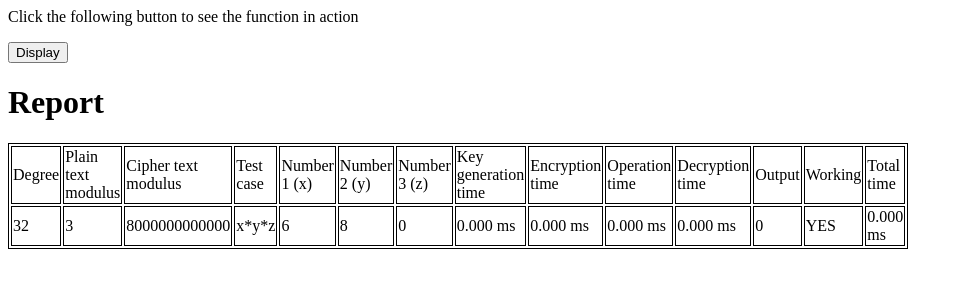
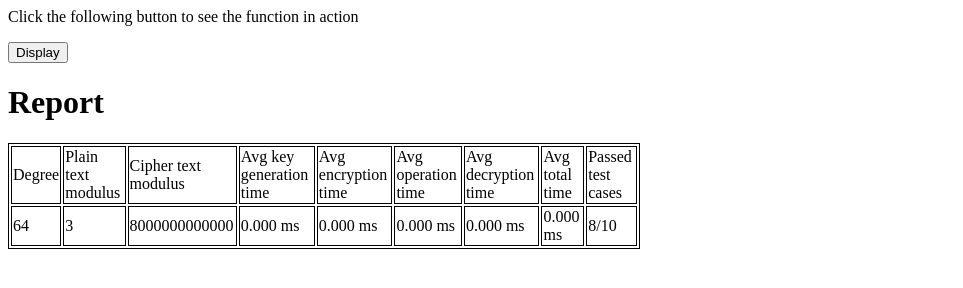
Before and after one commit to say-saha/BFV-JavaScript, a plain HTML site: page Website/index.html in a window 1280 px wide. Both pictures are taken after a click on the button "Display". Shown: the whole page, without its empty margins (0-963 px from the left). Drawn offline with nearby package versions, Linux system fonts and the light colour scheme.

Commit message:
Updated testing structure

```diff
--- a/Website/bfv_enc.js
+++ b/Website/bfv_enc.js
@@ -1,11 +1,18 @@
 function enc(){
-      var working = "No"
-      var test_case = "x*y*z";
-      // var test_case = "(a+b)*(c+d)"
+      var test_cases = 10;
+      var avg_key_gen_time = 0;
+      var avg_enc_time = 0;
+      var avg_operation_time = 0;
+      var avg_dec_time = 0;
+      var avg_total_time = 0;
+      var working_case = 0;
+      var degree = 64;
+      var plain_modulus = 3;
+      var cipher_modulus = 8000000000000;
+
+      for(let i=0; i<test_cases; i++){
+            let test_case = "(x*y)+z";
             var startTime = performance.now();
-      let degree = 32;
-      let plain_modulus = 3;
-      let cipher_modulus = 8000000000000;
             const params = new BFVParameters(degree, plain_modulus, cipher_modulus);
             const key_generator = new BFVKeyGenerator(params);
 
@@ -13,6 +20,7 @@ function enc(){
             const public_key = key_generator.public_key;
             const relin_key = key_generator.relin_key;
             var key_gen_time = (performance.now() - startTime)/100;
+            avg_key_gen_time += key_gen_time;
 
             let message1 = Math.floor(Math.random() * 10);
             let message2 = Math.floor(Math.random() * 10);
@@ -29,34 +37,34 @@ function enc(){
             let cipher2 = encryptor.encrypt(encoded_plain2);
             let cipher3 = encryptor.encrypt(encoded_plain3);
             var encryption_time = ((performance.now() - startTime)/100) - key_gen_time;
+            avg_enc_time += encryption_time;
 
             const evaluator = new BFVEvaluator(params);
-      let final = evaluator.multiply(cipher1, cipher2, relin_key);
-      final = evaluator.multiply(final, cipher3, relin_key);
+            let mul1 = evaluator.multiply(cipher1, cipher2, relin_key);
+            let final = evaluator.add(mul1, cipher3);
             var operation_time = ((performance.now() - startTime)/100) - (key_gen_time + encryption_time);
+            avg_operation_time += operation_time;
 
             const decryptor = new BFVDecryptor(params, secret_key);
             let decrypted_encoded = decryptor.decrypt(final);
             let decrypted = encoder.decode(decrypted_encoded);
             var decryption_time = ((performance.now() - startTime)/100) - (key_gen_time + encryption_time + operation_time);
+            avg_dec_time += decryption_time;
 
-      if(message1 * message2 * message3 == decrypted)
-            working = "YES";
+            if((message1 * message2) + message3 == decrypted)
+                  working_case += 1;
 
             var total_time = (performance.now() - startTime)/100;
+            avg_total_time += total_time;
+      }
 
       document.getElementById("degree").innerHTML = degree;
       document.getElementById("plain_modulus").innerHTML = plain_modulus;
       document.getElementById("cipher_modulus").innerHTML = cipher_modulus;
-      document.getElementById("test_case").innerHTML = test_case;
-      document.getElementById("number_1").innerHTML = message1;
-      document.getElementById("number_2").innerHTML = message2;
-      document.getElementById("number_3").innerHTML = message3;
-      document.getElementById("key_gen_time").innerHTML = (key_gen_time.toFixed(3)).toString() + " ms";
-      document.getElementById("encryption_time").innerHTML = (encryption_time.toFixed(3)).toString() + " ms";
-      document.getElementById("operation_time").innerHTML = (operation_time.toFixed(3)).toString() + " ms";
-      document.getElementById("decryption_time").innerHTML = (decryption_time.toFixed(3)).toString() + " ms";
-      document.getElementById("output").innerHTML = decrypted;
-      document.getElementById("working").innerHTML = working;
-      document.getElementById("total_time").innerHTML = (total_time.toFixed(3)).toString() + " ms";
+      document.getElementById("key_gen_time").innerHTML = ((avg_key_gen_time/test_cases).toFixed(3)).toString() + " ms";
+      document.getElementById("encryption_time").innerHTML = ((avg_enc_time/test_cases).toFixed(3)).toString() + " ms";
+      document.getElementById("operation_time").innerHTML = ((avg_operation_time/test_cases).toFixed(3)).toString() + " ms";
+      document.getElementById("decryption_time").innerHTML = ((avg_dec_time/test_cases).toFixed(3)).toString() + " ms";
+      document.getElementById("total_time").innerHTML = ((avg_total_time/test_cases).toFixed(3)).toString() + " ms";
+      document.getElementById("test_case").innerHTML = working_case + "/" + test_cases;
 }
--- a/Website/index.html
+++ b/Website/index.html
@@ -19,33 +19,23 @@
         <td>Degree</td>
         <td>Plain text modulus</td>
         <td>Cipher text modulus</td>
-        <td>Test case</td>
-        <td>Number 1 (x)</td>
-        <td>Number 2 (y)</td>
-        <td>Number 3 (z)</td>
-        <td>Key generation time</td>
-        <td>Encryption time</td>
-        <td>Operation time</td>
-        <td>Decryption time</td>
-        <td>Output</td>
-        <td>Working</td>
-        <td>Total time</td>
+        <td>Avg key generation time</td>
+        <td>Avg encryption time</td>
+        <td>Avg operation time</td>
+        <td>Avg decryption time</td>
+        <td>Avg total time</td>
+        <td>Passed test cases</td>
       </col>
       <col>
         <td id="degree"></td>
         <td id="plain_modulus"></td>
         <td id="cipher_modulus"></td>
-        <td id="test_case"></td>
-        <td id="number_1"></td>
-        <td id="number_2"></td>
-        <td id="number_3"></td>
         <td id="key_gen_time"></td>
         <td id="encryption_time"></td>
         <td id="operation_time"></td>
         <td id="decryption_time"></td>
-        <td id="output"></td>
-        <td id="working"></td>
         <td id="total_time"></td>
+        <td id="test_case"></td>
       </col>
 </table>
 </body>
```
Lines whose indentation alone changed are shown as unchanged.
